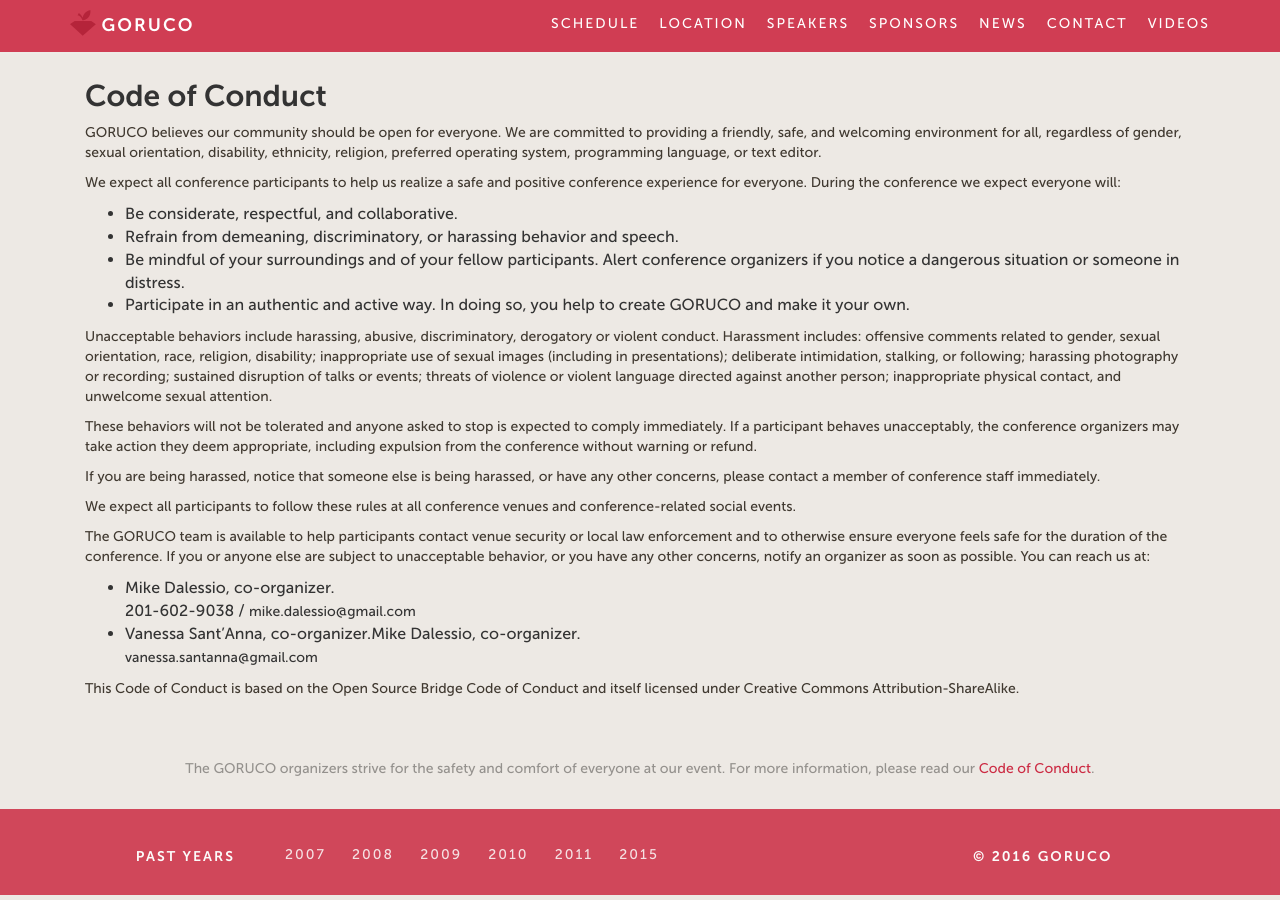
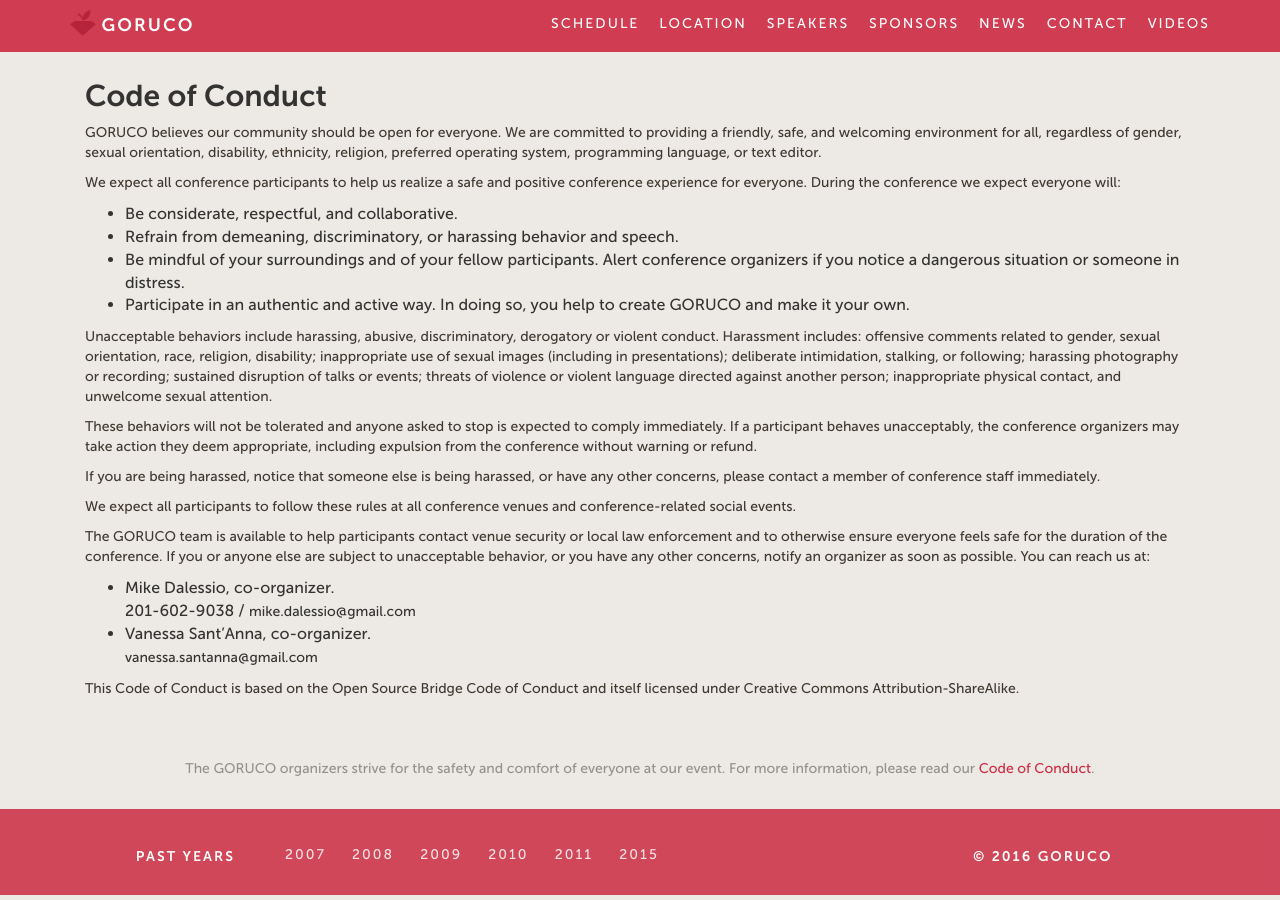
Before and after one commit to goruco/goruco2016, a Jekyll site: the page built from code-of-conduct/index.html, in a window 1280 px wide. Built offline with Jekyll 4.4.1, drawn with Linux system fonts in a browser that asks for light colours.

Commit message:
clean up CoC

```diff
--- a/code-of-conduct/index.html
+++ b/code-of-conduct/index.html
@@ -45,7 +45,7 @@
                  201-602-9038 / <a href="mailto:mike.dalessio@gmail.com">mike.dalessio@gmail.com</a>
               </li>
               <li>
-                Vanessa Sant’Anna, co-organizer.Mike Dalessio, co-organizer.
+                Vanessa Sant’Anna, co-organizer.
                  <br>
                  <a href="mailto:vanessa.santanna@gmail.com">vanessa.santanna@gmail.com</a>
               </li>
```
